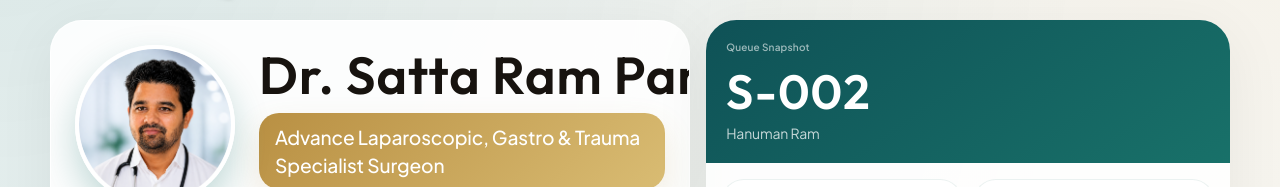
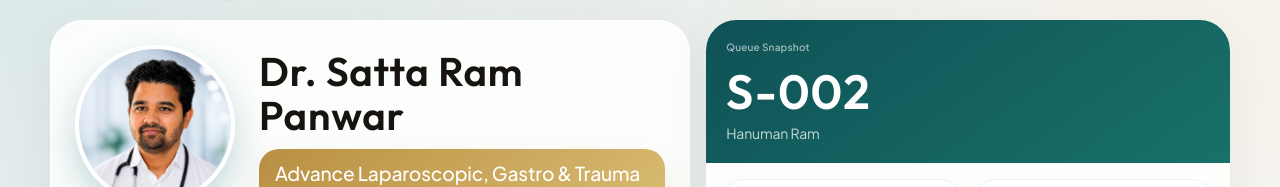
Before and after one commit to kuldeeppanwar02/DrSrpanwar, a Next.js app: page / in a window 1280 px wide. Shown: the part 163-350 px from the top of the page. Built offline with nearby package versions, Linux system fonts and the light colour scheme; no server answers.

Commit message:
fix: Dr SattaRam Panwar PC par clip ho raha tha - whitespace-nowrap hataya, font 2.5rem kiya

```diff
--- a/src/app/page.tsx
+++ b/src/app/page.tsx
@@ -512,7 +512,7 @@ function FocusedClinicCard({
           )}
 
           <div className="min-w-0 flex-1">
-            <h2 className="display-type text-[1.35rem] leading-[1] tracking-tighter whitespace-nowrap text-[#17130f] sm:mt-1 sm:text-[3.25rem]">
+            <h2 className="display-type text-[1.35rem] leading-[1.1] tracking-tighter text-[#17130f] sm:mt-1 sm:text-[2.5rem] break-words">
               {settings?.doctorName || clinic.title}
             </h2>
 
```
